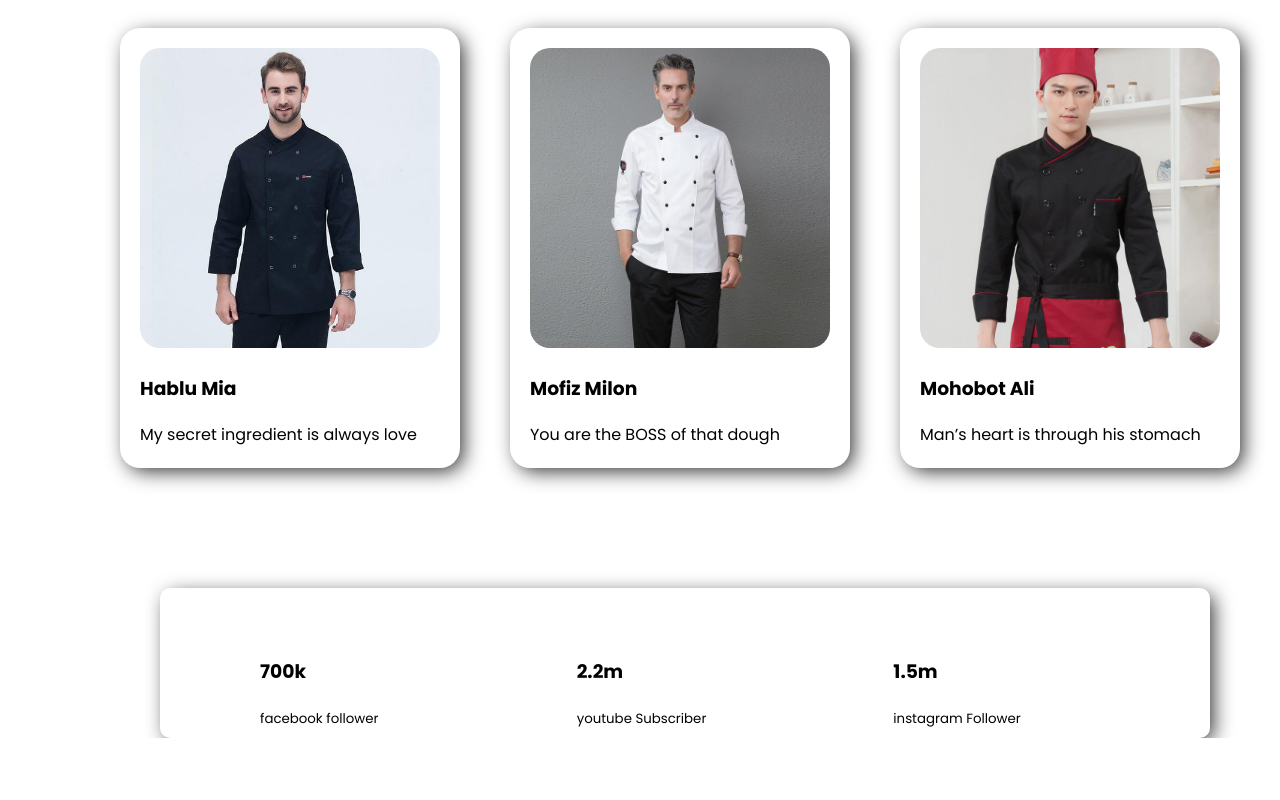
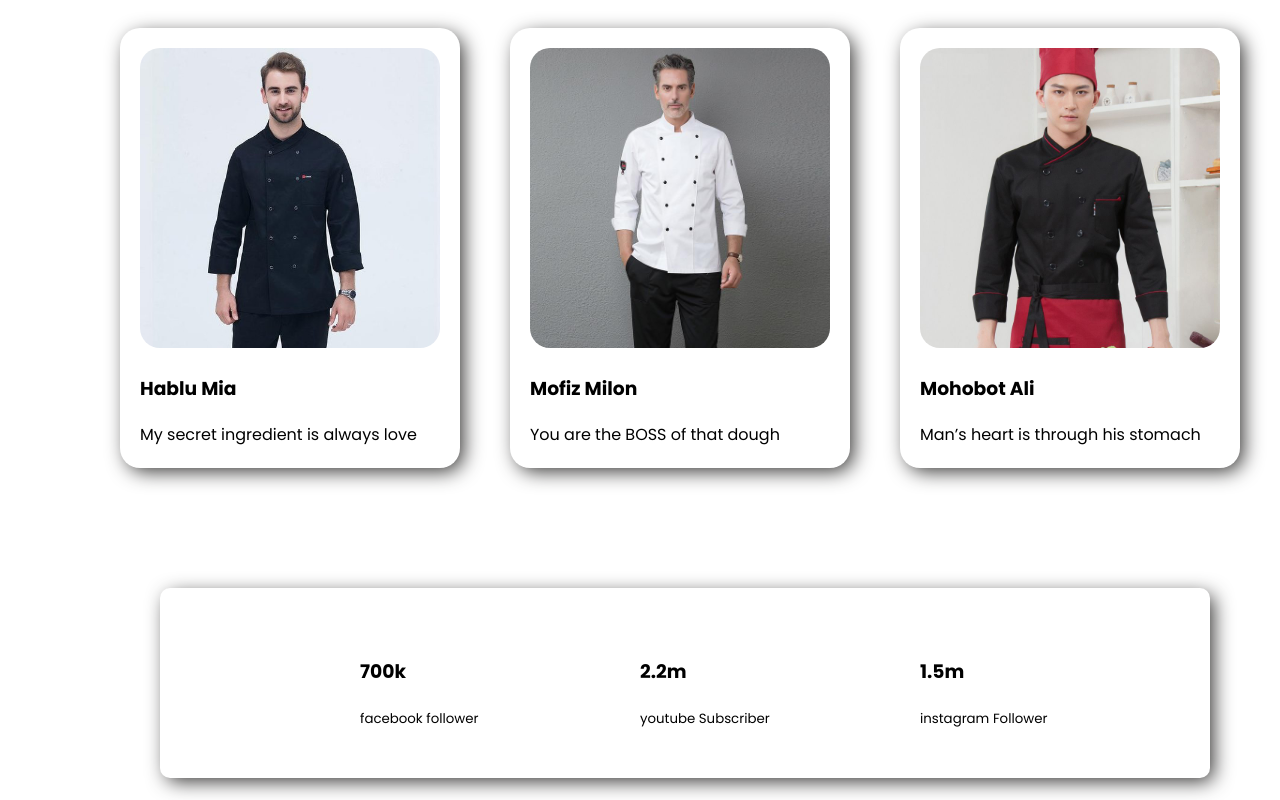
Before and after one commit to nirobcoder/Hungers, a plain HTML site: page index.html in a window 1280 px wide. Shown: the part 2371-3171 px from the top of the page. Before the commit the page ends 3109 px from the top, so only its background shows below. Drawn offline with Linux system fonts and the light colour scheme.

Commit message:
footer commit

```diff
--- a/index.html
+++ b/index.html
@@ -122,8 +122,10 @@
             </div>
         </div>
 
-
     </section>
+    <footer>
+        <h1></h1>
+    </footer>
 </body>
 
 </html>
--- a/style.css
+++ b/style.css
@@ -119,7 +119,7 @@ body {
   margin-left: 160px;
   margin-right: 50px;
   width: 950px;
-  height:50px;
+  height:90px;
   padding: 50px;
   background-color: white;
   border-radius: 10px;
@@ -128,8 +128,7 @@ body {
 }
 .fb, .tube, .instra {
     position: relative;
-    width: 400px;
-    height: 10px;
-    margin-left: 50px;
-
+    width: 130px;
+    height: 100px;
+    margin-left: 150px;
 }
```
